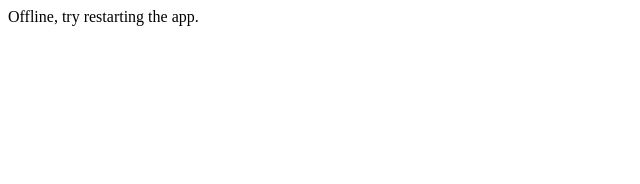
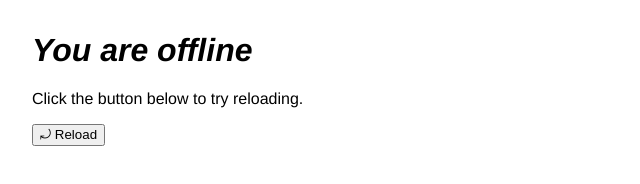
Before and after one commit to Werkstattl/quick-dungeon-crawler-rpg-od, a plain HTML site: page offline.html in a window 1280 px wide. Shown: the whole page, without its empty margins (0-640 px from the left). Drawn offline with Linux system fonts and the light colour scheme.

Commit message:
offline auto reload

```diff
--- a/offline.html
+++ b/offline.html
@@ -1 +1,66 @@
-Offline, try restarting the app.
+<!DOCTYPE html>
+<html lang="en">
+  <head>
+    <meta charset="utf-8" />
+    <meta http-equiv="X-UA-Compatible" content="IE=edge" />
+    <meta name="viewport" content="width=device-width, initial-scale=1" />
+
+    <title>You are offline</title>
+
+    <!-- Inline the page's stylesheet. -->
+    <style>
+      body {
+        font-family: helvetica, arial, sans-serif;
+        margin: 2em;
+      }
+      h1 {
+        font-style: italic;
+      }
+      p {
+        margin-block: 1rem;
+      }
+      button {
+        display: block;
+      }
+    </style>
+  </head>
+  <body>
+    <h1>You are offline</h1>
+
+    <p>Click the button below to try reloading.</p>
+    <button type="button">⤾ Reload</button>
+
+    <!-- Inline the page's JavaScript file. -->
+    <script>
+      // Manual reload feature.
+      document.querySelector("button").addEventListener("click", () => {
+        window.location.reload();
+      });
+
+      // Listen to changes in the network state, reload when online.
+      // This handles the case when the device is completely offline.
+      window.addEventListener('online', () => {
+        window.location.reload();
+      });
+
+      // Check if the server is responding and reload the page if it is.
+      // This handles the case when the device is online, but the server
+      // is offline or misbehaving.
+      async function checkNetworkAndReload() {
+        try {
+          const response = await fetch('.');
+          // Verify we get a valid response from the server
+          if (response.status >= 200 && response.status < 500) {
+            window.location.reload();
+            return;
+          }
+        } catch {
+          // Unable to connect to the server, ignore.
+        }
+        window.setTimeout(checkNetworkAndReload, 2500);
+      }
+
+      checkNetworkAndReload();
+    </script>
+  </body>
+</html>
```
